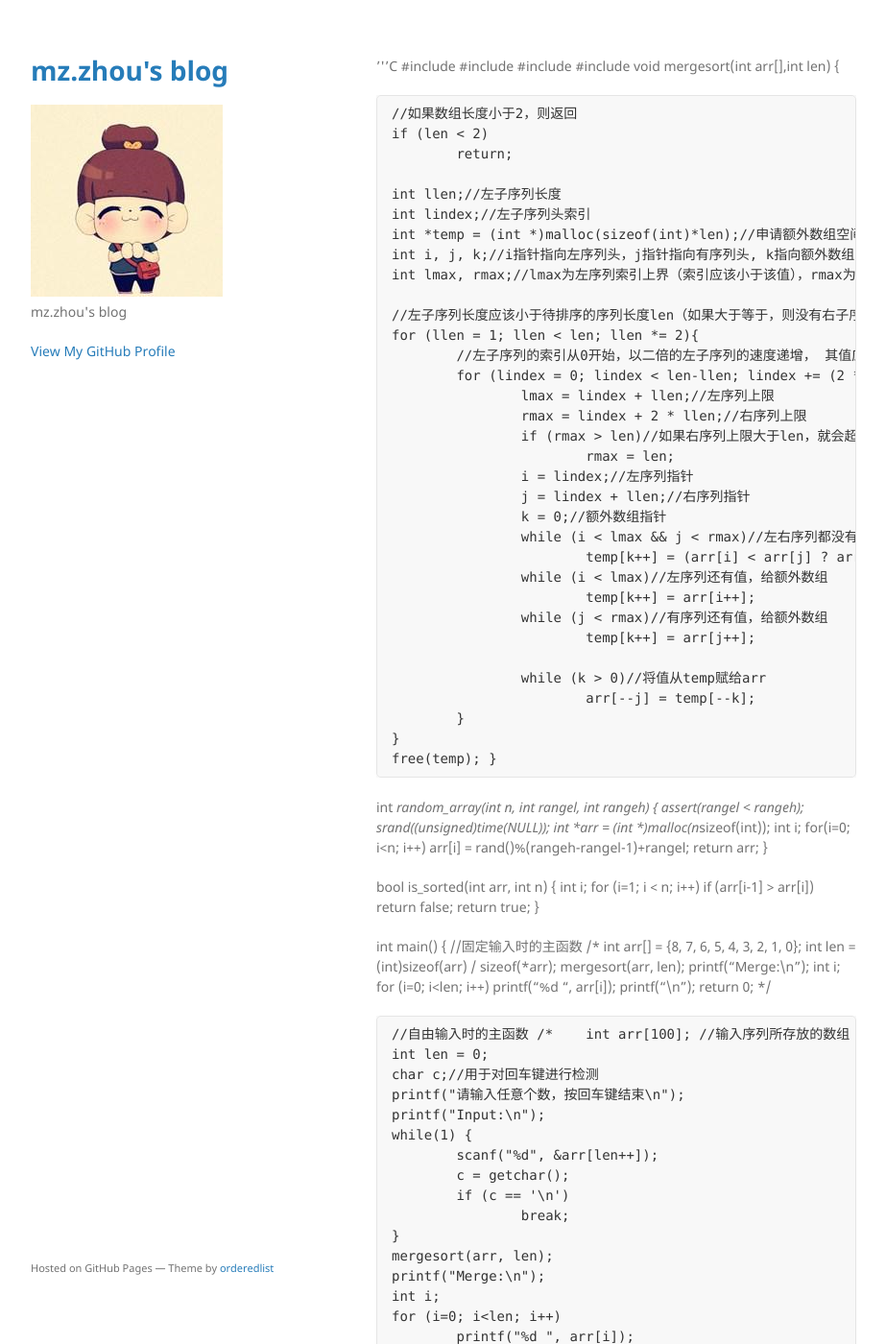
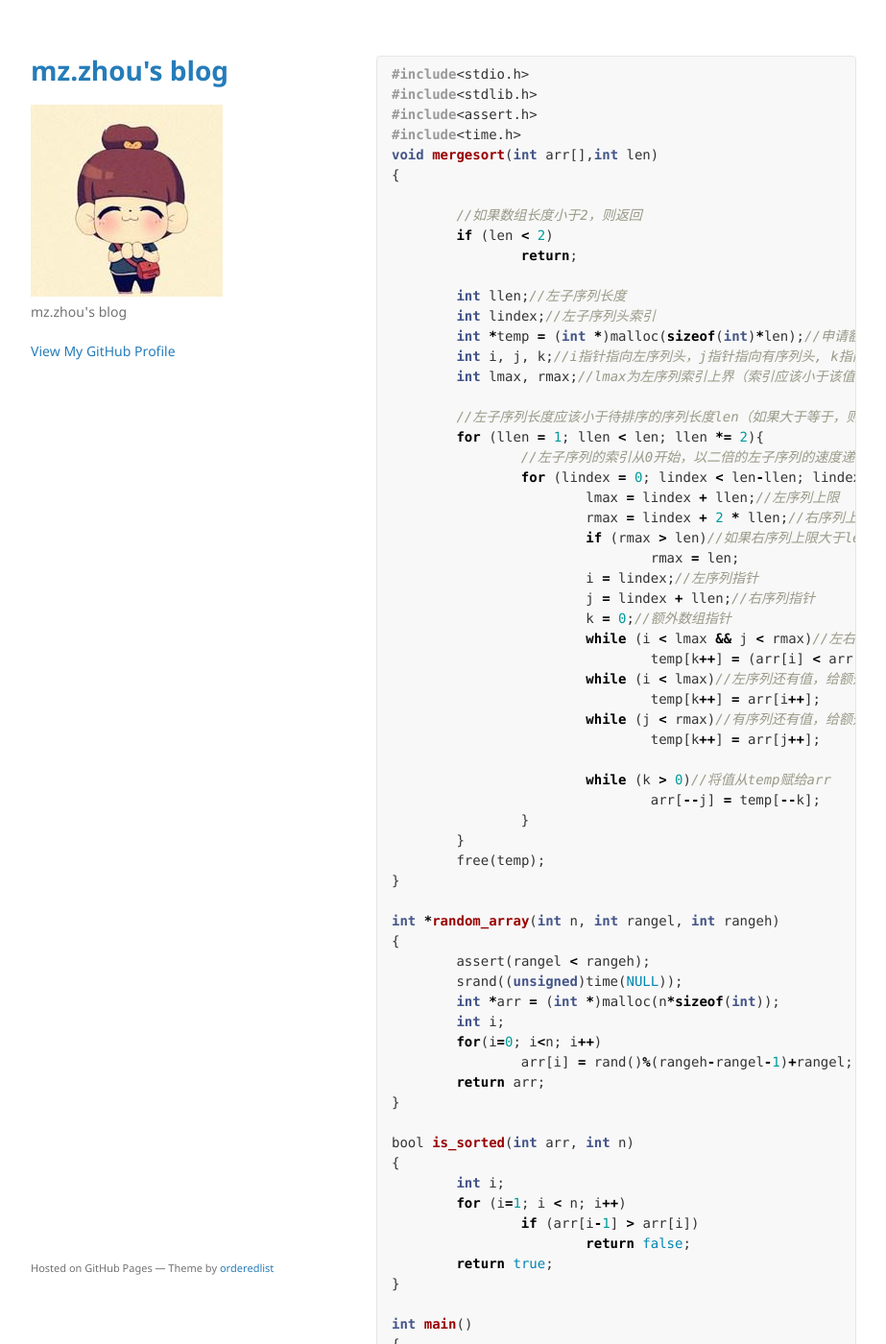
Before and after one commit to mengzhezhou/mengzhezhou.github.io, a Jekyll site: the page built from docs/mergesort.md, in a window 1280 px wide and 1400 px high. Shown: the whole window at 96% size, without its empty margins (178-1101 px from the left). Built offline with Jekyll 4.4.1, drawn with Linux system fonts in a browser that asks for light colours; our own code applies the rules of GitHub Pages for plain Markdown files; some of the changed text lies outside the part shown.

Commit message:
Update mergesort.md

````diff
--- a/docs/mergesort.md
+++ b/docs/mergesort.md
@@ -1,4 +1,4 @@
-'''C
+```c
 #include<stdio.h>
 #include<stdlib.h>
 #include<assert.h>
@@ -109,4 +109,4 @@ int main()
 	assert(is_sorted(arr, n));
 	printf("%d个数排序需要%f s", n, t);
 }
-'''
+```
````
